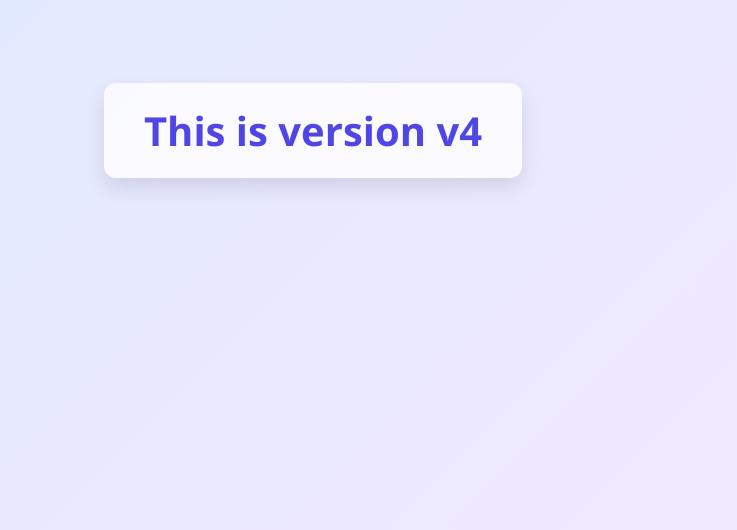
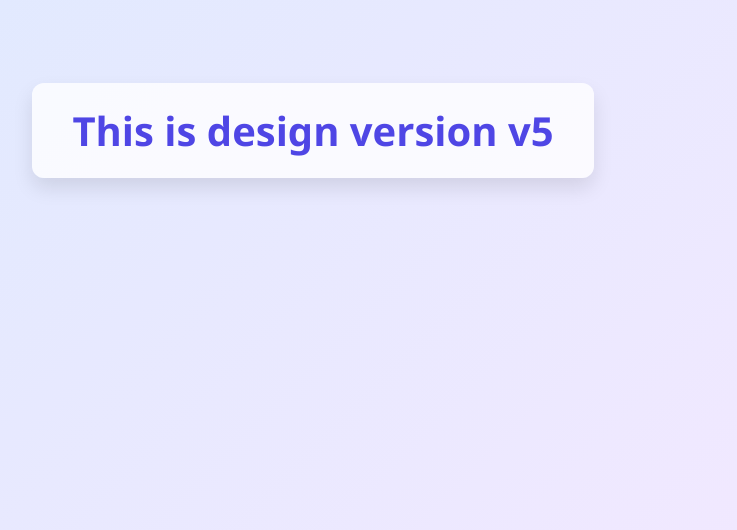
Before and after one commit to jagrutiashokshinde/myrepo, a plain HTML site: page index.html in a window 1280 px wide. Shown: the part 270-800 px from the top of the page, without its empty margins (327-1064 px from the left). Drawn offline with Linux system fonts and the light colour scheme.

Commit message:
changed H1

```diff
--- a/index.html
+++ b/index.html
@@ -8,6 +8,6 @@
     <title>Document</title>
 </head>
 <body>
-    <h1>This is version v4</h1>
+    <h1>This is design version v5</h1>
 </body>
 </html>
```
